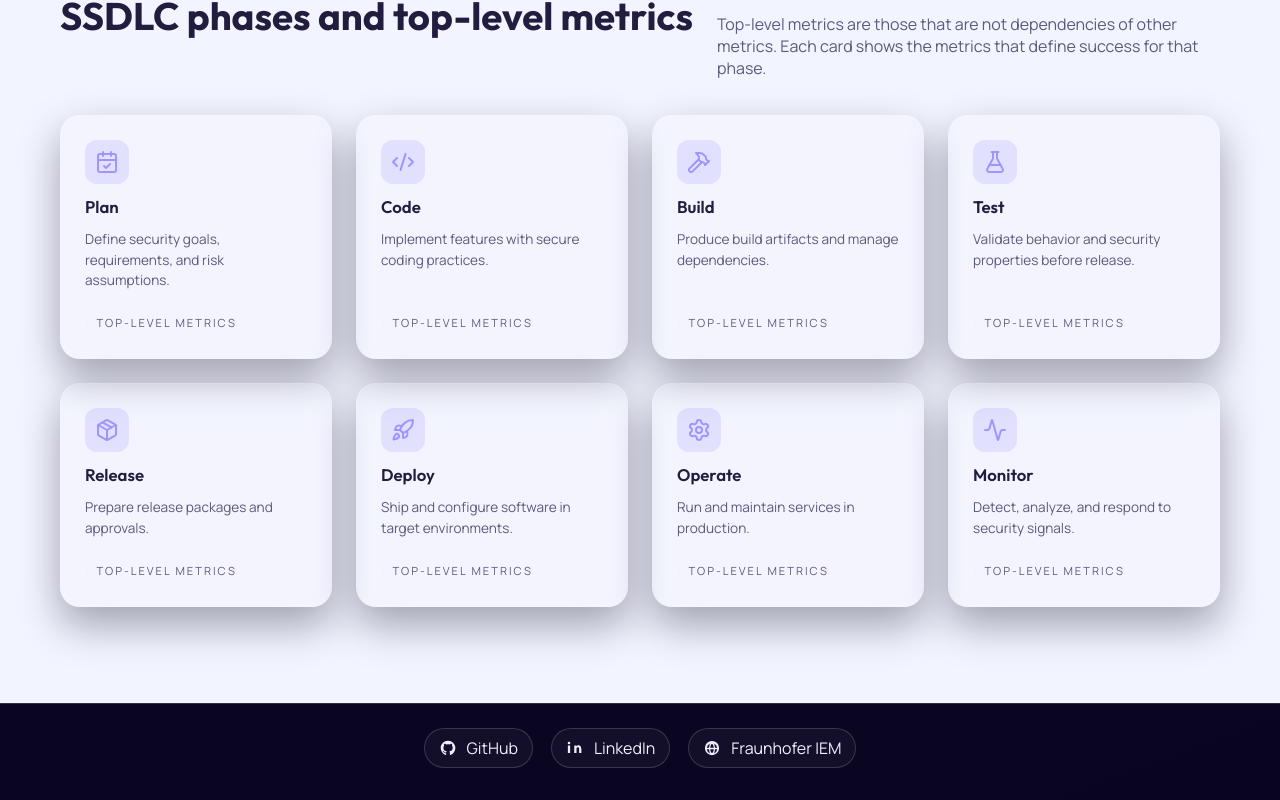
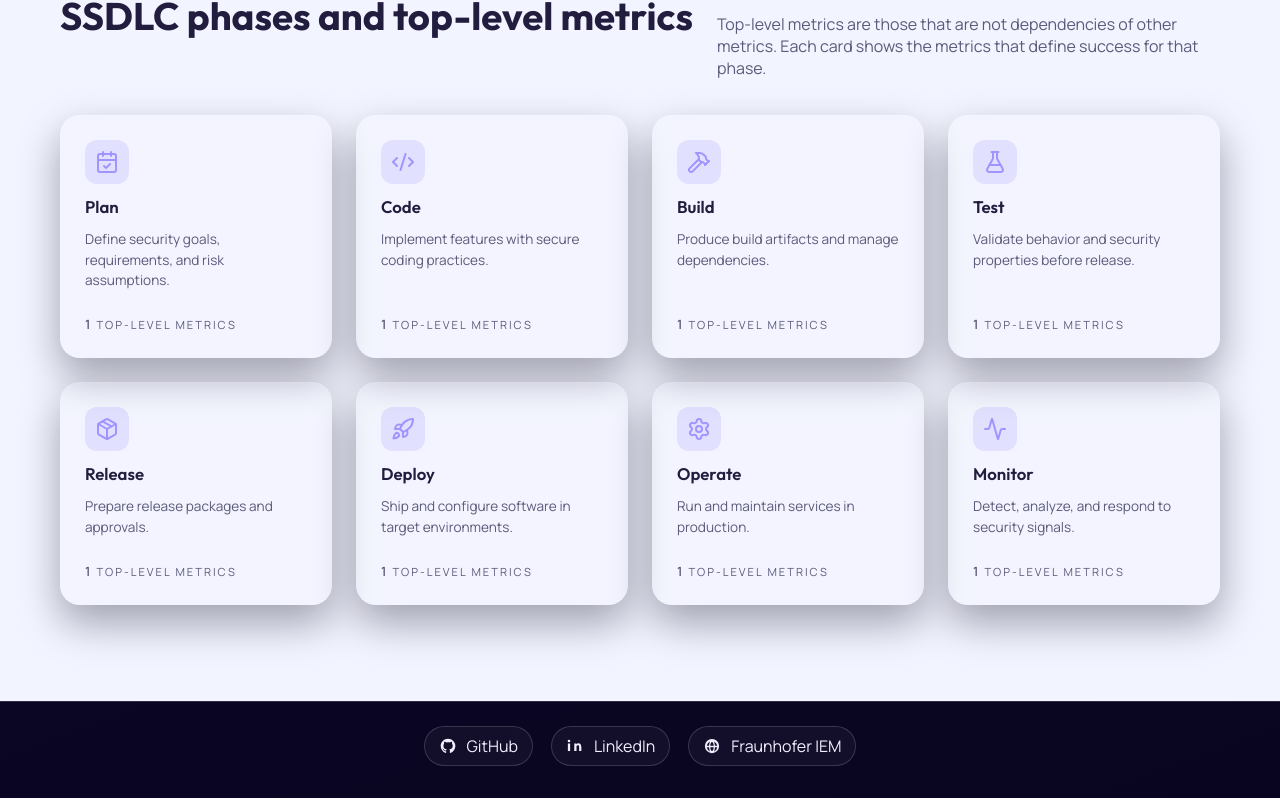
Before and after one commit to janniclas/metric-catalogue, a Vue app: page / in a window 1280 px wide. Shown: the part 849-1649 px from the top of the page. Built offline with nearby package versions, Linux system fonts and the light colour scheme.

Commit message:
refine phase card styling: adjust colors for improved readability and consistency, and update meta label spacing

```diff
--- a/src/style.css
+++ b/src/style.css
@@ -581,10 +581,16 @@ button.ghost:hover,
   align-items: center;
   gap: 6px;
   font-size: 0.8rem;
-  color: var(--ink-muted);
+  color: var(--text-muted);
   margin-top: auto;
   padding-top: 12px;
   border-top: 1px solid rgba(255, 255, 255, 0.08);
+}
+
+.phase-card__meta .meta-label,
+.phase-card__meta .meta-value {
+  color: var(--text-muted);
+  margin-bottom: 0;
 }
 
 .meta-label {
@@ -592,7 +598,6 @@ button.ghost:hover,
   font-size: 0.7rem;
   letter-spacing: 0.18em;
   color: var(--text-muted);
-  display: block;
   margin-bottom: 4px;
 }
 
```
